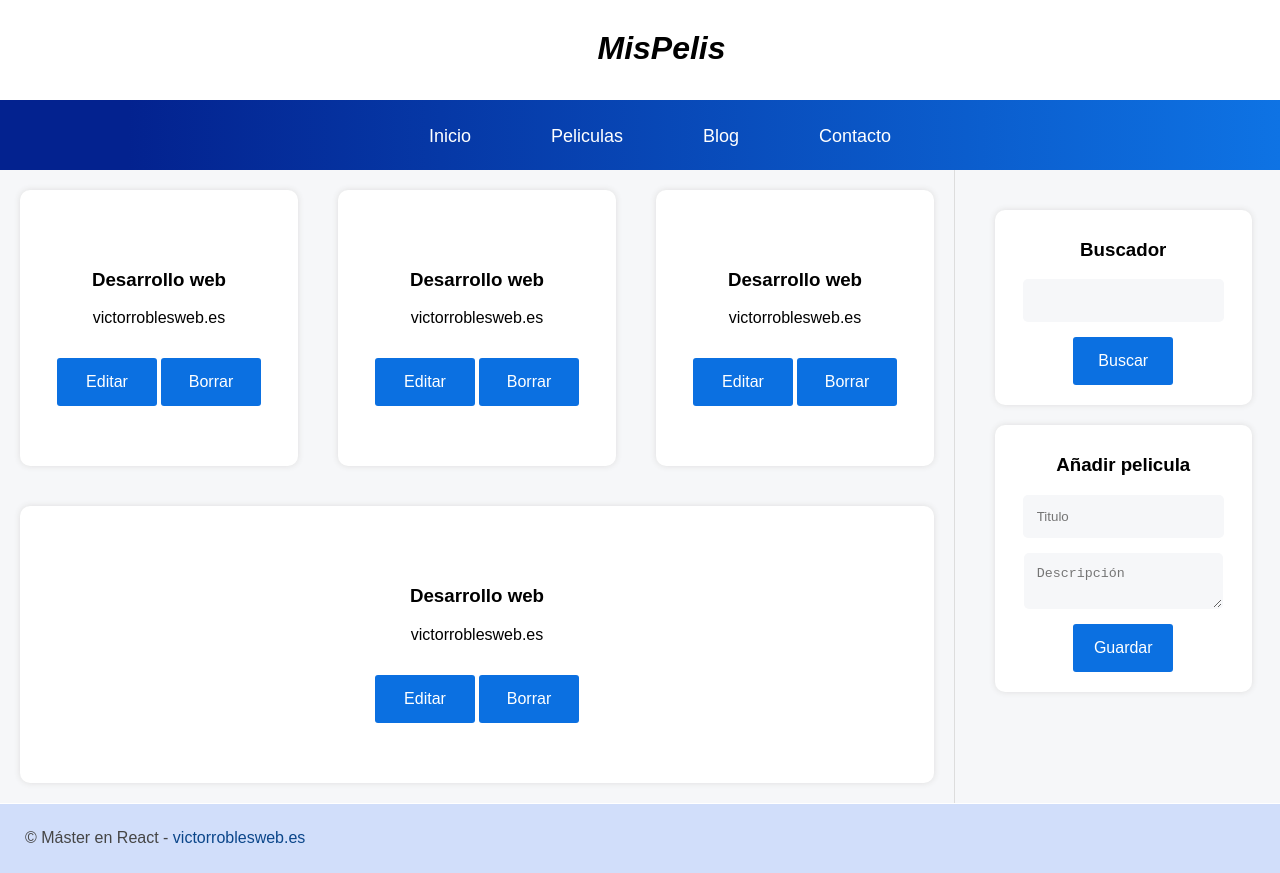
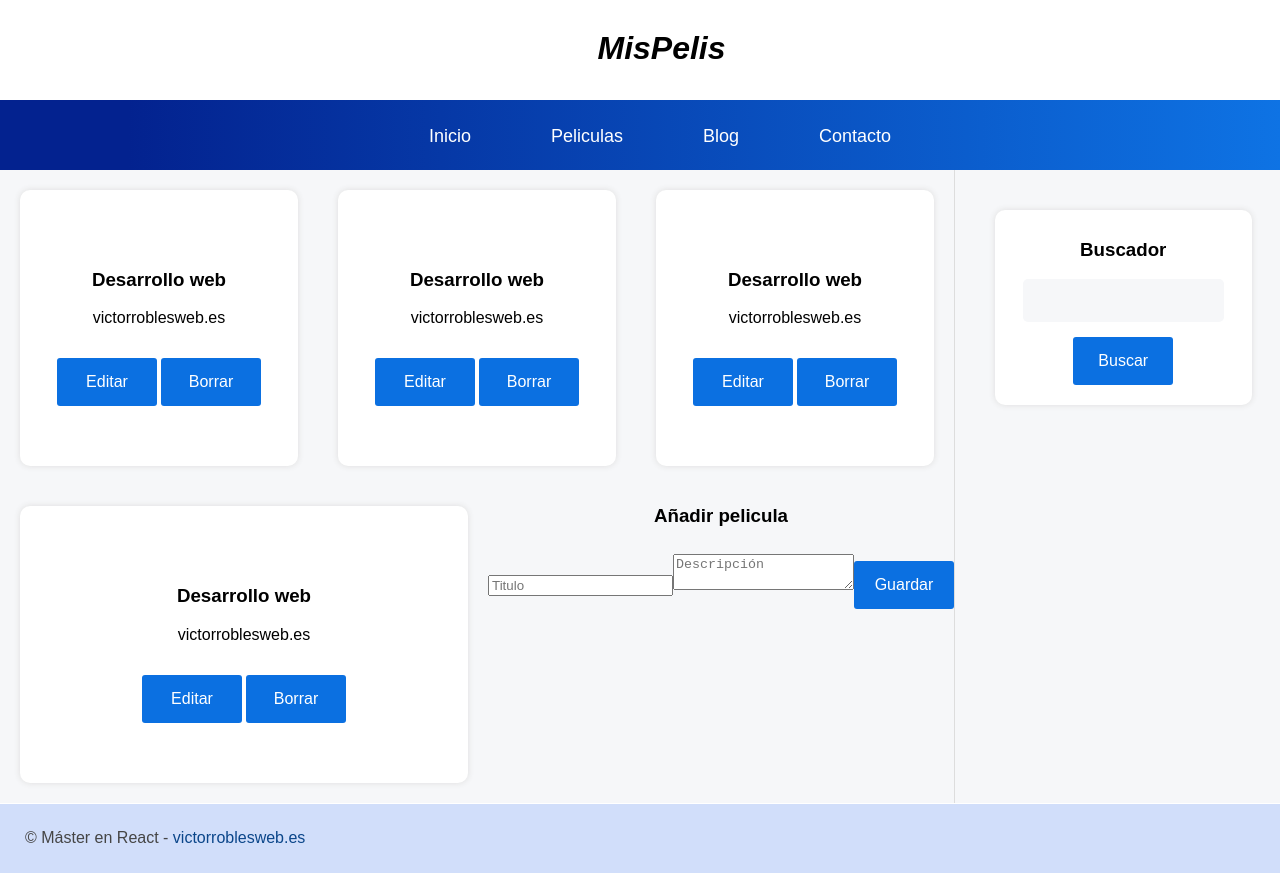
Before and after one commit to pabloreyes1061/cuevina, a React (Create React App) app: page / in a window 1280 px wide. Built offline with nearby package versions, Linux system fonts and the light colour scheme.

Commit message:
creacion de componentes

```diff
--- a/src/App.js
+++ b/src/App.js
@@ -1,4 +1,9 @@
 // import logo from './logo.svg';
+
+import Buscador from "./components/Buscador.js";
+import { Listado } from "./components/Listado.js";
+import Crear from './components/Crear.js'
+
 
 
 function App() {
@@ -28,58 +33,17 @@ function App() {
         <section id="content" className="content">
 
             {/* <!--aqui van las peliculas--> */}
-            <article className="peli-item">
-                <h3 className="title">Desarrollo web</h3>
-                <p className="description">victorroblesweb.es</p>
 
-                <button className="edit">Editar</button>
-                <button className="delete">Borrar</button>
-            </article>
-
-            <article className="peli-item">
-                <h3 className="title">Desarrollo web</h3>
-                <p className="description">victorroblesweb.es</p>
-
-                <button className="edit">Editar</button>
-                <button className="delete">Borrar</button>
-            </article>
-
-            <article className="peli-item">
-                <h3 className="title">Desarrollo web</h3>
-                <p className="description">victorroblesweb.es</p>
-
-                <button className="edit">Editar</button>
-                <button className="delete">Borrar</button>
-            </article>
-
-            <article className="peli-item">
-                <h3 className="title">Desarrollo web</h3>
-                <p className="description">victorroblesweb.es</p>
-
-                <button className="edit">Editar</button>
-                <button className="delete">Borrar</button>
-            </article>
+            <Listado/>
+            <Crear/>
 
         </section>
 
         {/* <!--Barra lateral--> */}
         <aside className="lateral">
-            <div className="search">
-                <h3 className="title">Buscador</h3>
-                <form>
-                    <input type="text" id="search_field" />
-                    <button id="search">Buscar</button>
-                </form>
-            </div>
+            <Buscador/>
 
-            <div className="add">
-                <h3 className="title">Añadir pelicula</h3>
-                <form>
-                    <input type="text" id="title" placeholder="Titulo" />
-                    <textarea id="description" placeholder="Descripción"></textarea>
-                    <input type="submit" id="save" value="Guardar" />
-                </form>
-            </div>
+
         </aside>
 
         {/* <!--Pie de página--> */}
--- /dev/null
+++ b/src/components/Buscador.js
@@ -0,0 +1,15 @@
+import React from 'react'
+
+export default function Buscador() {
+    return (
+        <div>
+            <div className="search">
+                <h3 className="title">Buscador</h3>
+                <form>
+                    <input type="text" id="search_field" />
+                    <button id="search">Buscar</button>
+                </form>
+            </div>
+        </div>
+    )
+}
--- /dev/null
+++ b/src/components/Crear.js
@@ -0,0 +1,14 @@
+import React from 'react'
+
+export default function Crear() {
+    return (
+        <div className="add">
+            <h3 className="title">Añadir pelicula</h3>
+            <form>
+                <input type="text" id="title" placeholder="Titulo" />
+                <textarea id="description" placeholder="Descripción"></textarea>
+                <input type="submit" id="save" value="Guardar" />
+            </form>
+        </div>
+    )
+}
--- /dev/null
+++ b/src/components/Listado.js
@@ -0,0 +1,40 @@
+import React from 'react'
+
+export const Listado = () => {
+  return (
+   <>
+    <article className="peli-item">
+                <h3 className="title">Desarrollo web</h3>
+                <p className="description">victorroblesweb.es</p>
+
+                <button className="edit">Editar</button>
+                <button className="delete">Borrar</button>
+            </article>
+
+            <article className="peli-item">
+                <h3 className="title">Desarrollo web</h3>
+                <p className="description">victorroblesweb.es</p>
+
+                <button className="edit">Editar</button>
+                <button className="delete">Borrar</button>
+            </article>
+
+            <article className="peli-item">
+                <h3 className="title">Desarrollo web</h3>
+                <p className="description">victorroblesweb.es</p>
+
+                <button className="edit">Editar</button>
+                <button className="delete">Borrar</button>
+            </article>
+
+            <article className="peli-item">
+                <h3 className="title">Desarrollo web</h3>
+                <p className="description">victorroblesweb.es</p>
+
+                <button className="edit">Editar</button>
+                <button className="delete">Borrar</button>
+            </article>
+
+   </>
+  )
+}
```
